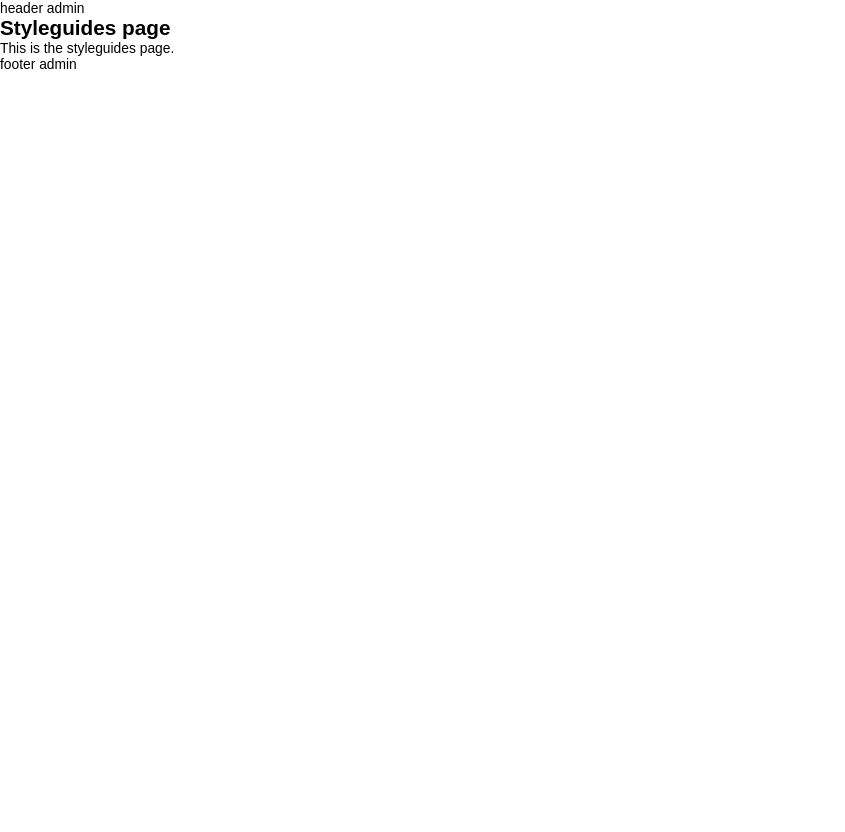
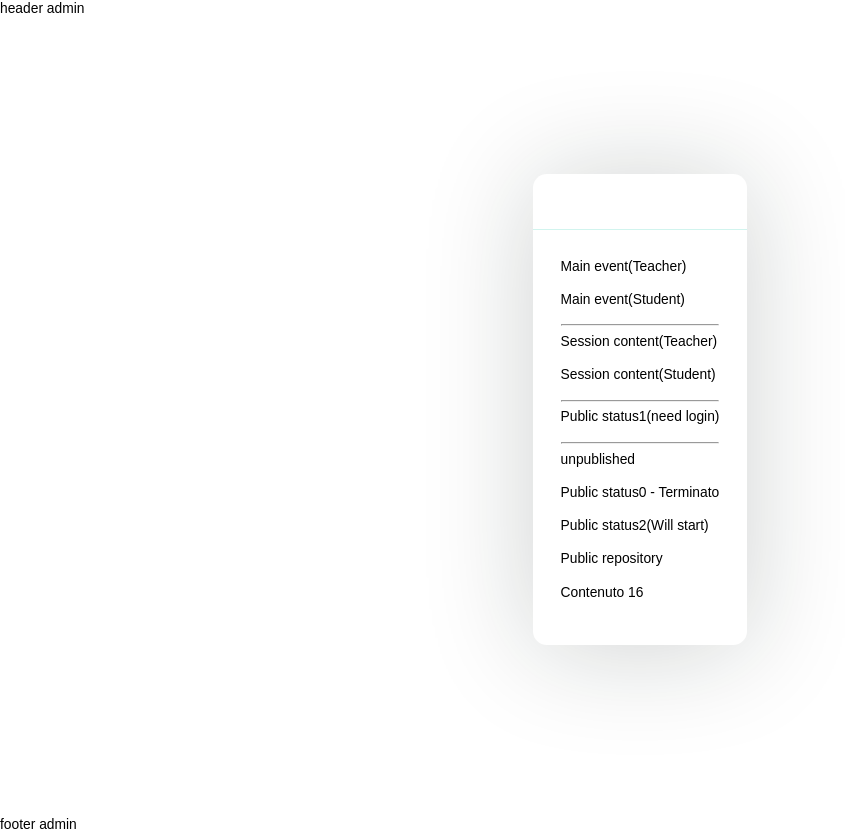
Before and after one commit to seriiserii825/nuxt-dashcore, a Nuxt app: page /admin/styleguides in a window 1280 px wide. Shown: the whole page, without its empty margins (0-845 px from the left). Before the commit the page ends 800 px from the top, so only its background shows below. Built offline with nearby package versions, Linux system fonts and the light colour scheme.

Commit message:
feat: global block

```diff
--- /dev/null
+++ b/components/Global/GlobalBlock.vue
@@ -0,0 +1,106 @@
+<script setup="">
+const events = defineEmits(['button_clicked']);
+const props = defineProps({
+  title: {
+    type: String,
+    required: false
+  },
+  subtitle: {
+    type: String,
+    required: false
+  },
+  text: {
+    type: String,
+    required: false
+  },
+  download_text: {
+    type: String,
+    required: false
+  },
+  download_file: {
+    type: String,
+    required: false
+  },
+  button_text: {
+    type: String,
+    required: false
+  },
+  small: {
+    type: Boolean,
+    required: false
+  },
+  list_icon: {
+    type: Boolean,
+    required: false
+  },
+});
+
+function buttonClicked() {
+  events('button_clicked');
+}
+</script>
+<template>
+  <section class='global-block'>
+    <header class="global-block__header" :class="{'global-block__header--small': small}">
+      <slot name="header"/>
+    </header>
+    <div class="global-block__body">
+      <slot/>
+    </div>
+  </section>
+</template>
+<style lang="scss">
+.global-block {
+  margin-bottom: 1.6rem;
+  background: #fff;
+  box-shadow: 0 0.4rem 12.8rem rgba(#101D1A, 0.2);
+  border-radius: 1.6rem;
+  &__header {
+    display: flex;
+    justify-content: space-between;
+    align-items: center;
+    padding: 3.2rem;
+    border-bottom: 1px solid #D1F4EE;
+    &--small {
+      padding: 1.6rem 1.6rem 1.6rem 3.2rem;
+    }
+  }
+  &__title {
+    margin-bottom: 1.6rem;
+    font-size: 3.2rem;
+    font-weight: 600;
+  }
+  &__subtitle {
+    font-size: 2rem;
+    font-weight: 600;
+    color: #464F69;
+  }
+  &__text {
+    font-size: 2rem;
+  }
+  &__btn {
+    display: flex;
+    align-items: center;
+    padding: 1.6rem;
+    font-weight: 600;
+    color: #464F69;
+    background: #D1F4EE;
+    border-radius: 1.6rem;
+    border: none;
+    transition: all .4s;
+    cursor: pointer;
+    &:hover {
+      background: darken(#D1F4EE, 10%);
+    }
+    span {
+      display: inline-global-block;
+    }
+    svg {
+      margin-right: 1rem;
+    }
+  }
+  &__body {
+    padding: 3.2rem;
+  }
+}
+</style>
--- a/pages/admin/styleguides.vue
+++ b/pages/admin/styleguides.vue
@@ -5,8 +5,75 @@ definePageMeta({
 </script>
 
 <template>
-  <div class="styleguides">
-    <h2>Styleguides page</h2>
-    <p>This is the styleguides page.</p>
-  </div>
+  <main class="styleguides">
+    <transition appear>
+      <GlobalBlock title="Evento list">
+        <ul class="styleguides__list">
+          <li>
+            <NuxtLink to="/evento/status1/dettaglio/info?code=R23BZS">
+              Main event(Teacher)
+            </NuxtLink>
+          </li>
+          <li>
+            <NuxtLink to="/evento/status1/dettaglio/info?code=D23UUU">
+              Main event(Student)
+            </NuxtLink>
+          </li>
+          <hr />
+          <li>
+            <NuxtLink to="/event/status1/contenuto/62/info?code=R23VAS">
+              Session content(Teacher)
+            </NuxtLink>
+          </li>
+          <li>
+            <NuxtLink to="/event/status1/contenuto/62/discenti/info?code=D23YTG">
+              Session content(Student)
+            </NuxtLink>
+          </li>
+          <hr />
+          <li>
+            <NuxtLink to="/evento/status1">Public status1(need login)</NuxtLink>
+          </li>
+          <hr />
+          <li>
+            <NuxtLink to="/evento/unpublished">unpublished</NuxtLink>
+          </li>
+          <li>
+            <NuxtLink to="/evento/status0">Public status0 - Terminato</NuxtLink>
+          </li>
+          <li>
+            <NuxtLink to="/evento/status2">Public status2(Will start)</NuxtLink>
+          </li>
+          <li>
+            <NuxtLink to="/evento/status1/repository">Public repository</NuxtLink>
+          </li>
+          <li>
+            <NuxtLink to="/contenuto/16">Contenuto 16</NuxtLink>
+          </li>
+        </ul>
+      </GlobalBlock>
+    </transition>
+  </main>
 </template>
+<style lang="scss" scoped>
+.styleguides {
+  display: flex;
+  justify-content: center;
+  align-items: center;
+  min-height: 100vh;
+  .block {
+    width: 80rem;
+    a {
+      text-decoration: underline;
+      &:hover {
+        text-decoration: none;
+      }
+    }
+  }
+  &__list {
+    li {
+      margin-bottom: 2rem;
+    }
+  }
+}
+</style>
```
